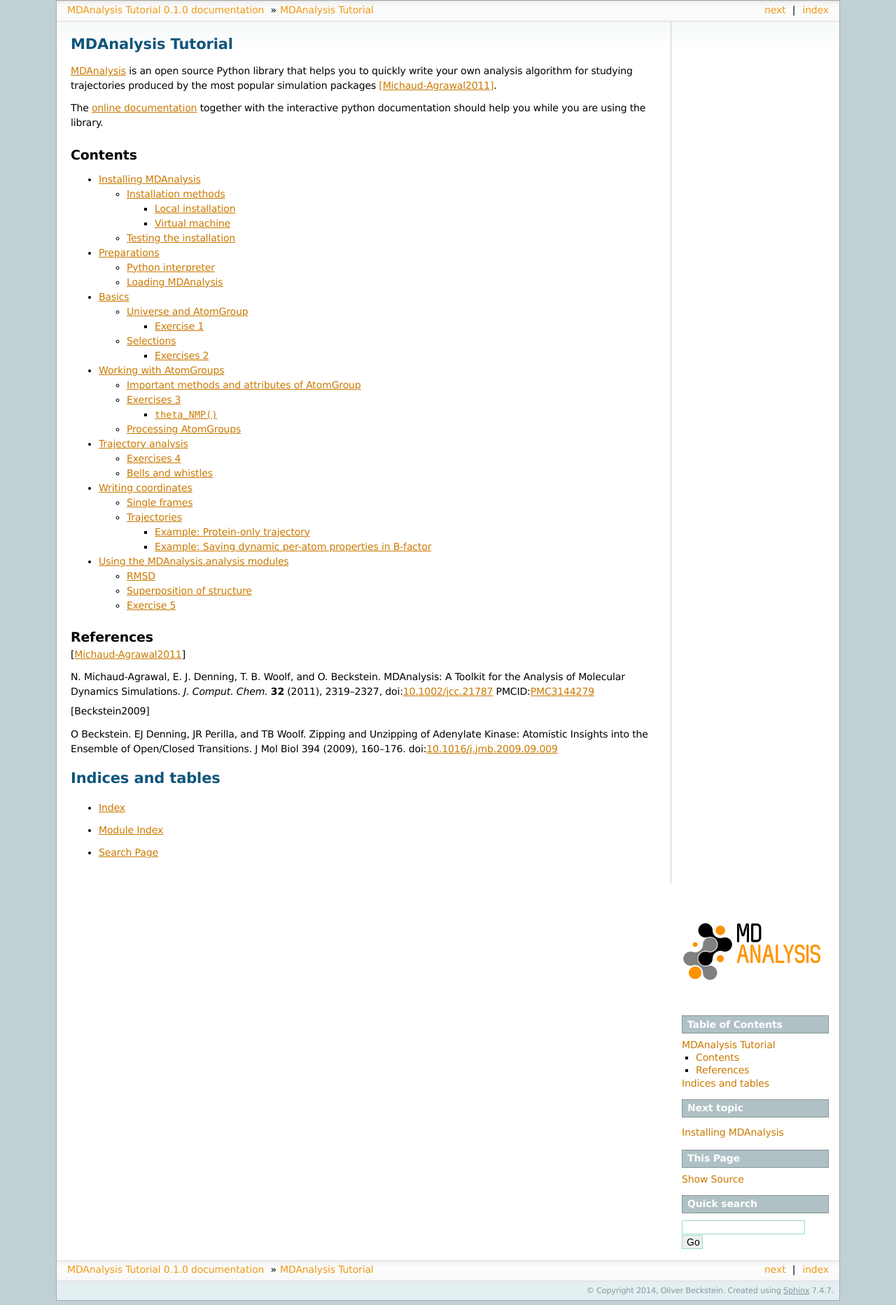
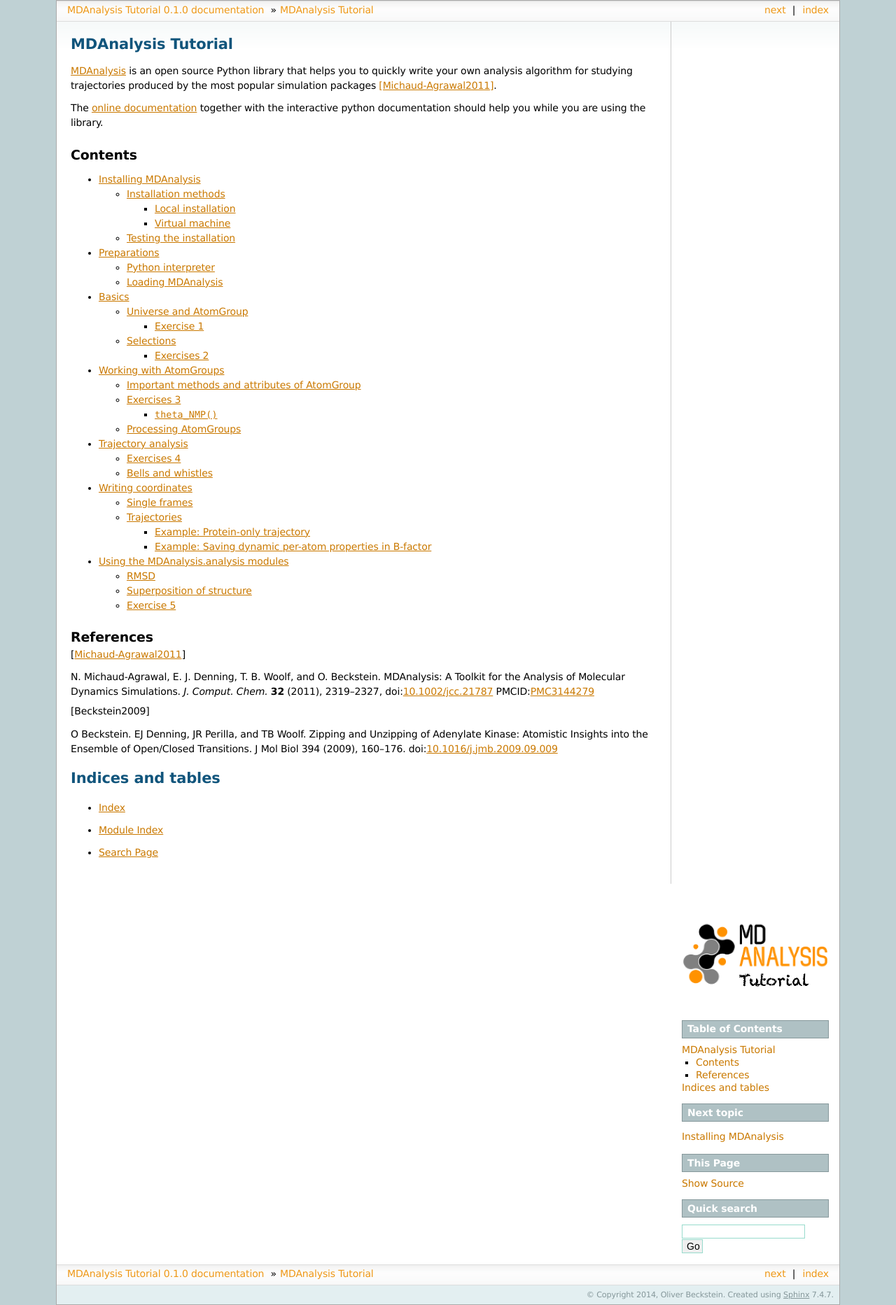
Before and after one commit to Becksteinlab/MDAnalysis-workshop, a Sphinx documentation site: the page built from doc/sphinx/index.rst, in a window 1280 px wide. Shown: the whole page at 70% size. Built offline with Sphinx 7.4.7, drawn with Linux system fonts in a browser that asks for light colours.

Commit message:
added Tutorial to logo

```diff
--- a/doc/sphinx/conf.py
+++ b/doc/sphinx/conf.py
@@ -126,7 +126,7 @@
 
 # The name of an image file (relative to this directory) to place at the top
 # of the sidebar.
-html_logo = "logos/mdanalysis-logo-200x150.png"
+html_logo = "logos/mdanalysistutorial-logo-200x150.png"
 
 # The name of an image file (within the static path) to use as favicon of the
 # docs.  This file should be a Windows icon file (.ico) being 16x16 or 32x32
```
Also changed, not shown: doc/sphinx/logos/mdanalysistutorial-logo-200x150.png (added), 1 other file.
